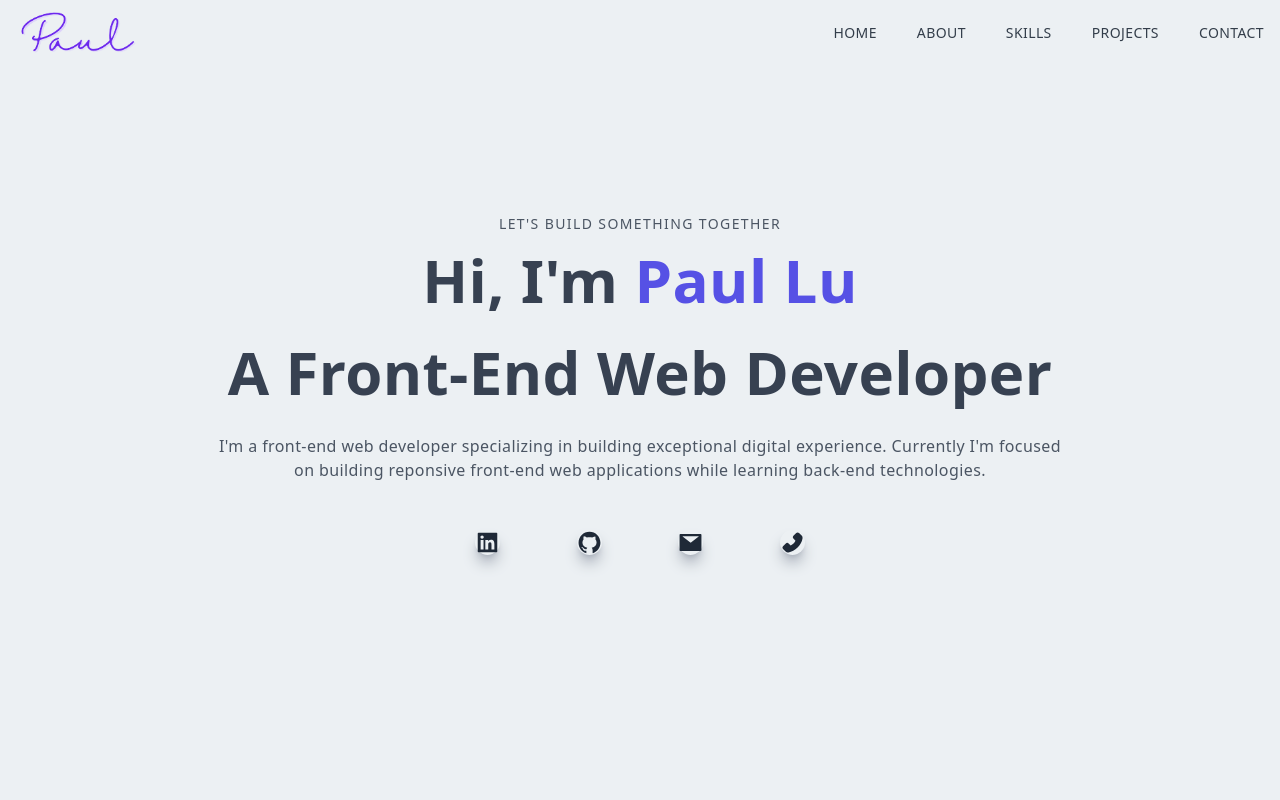
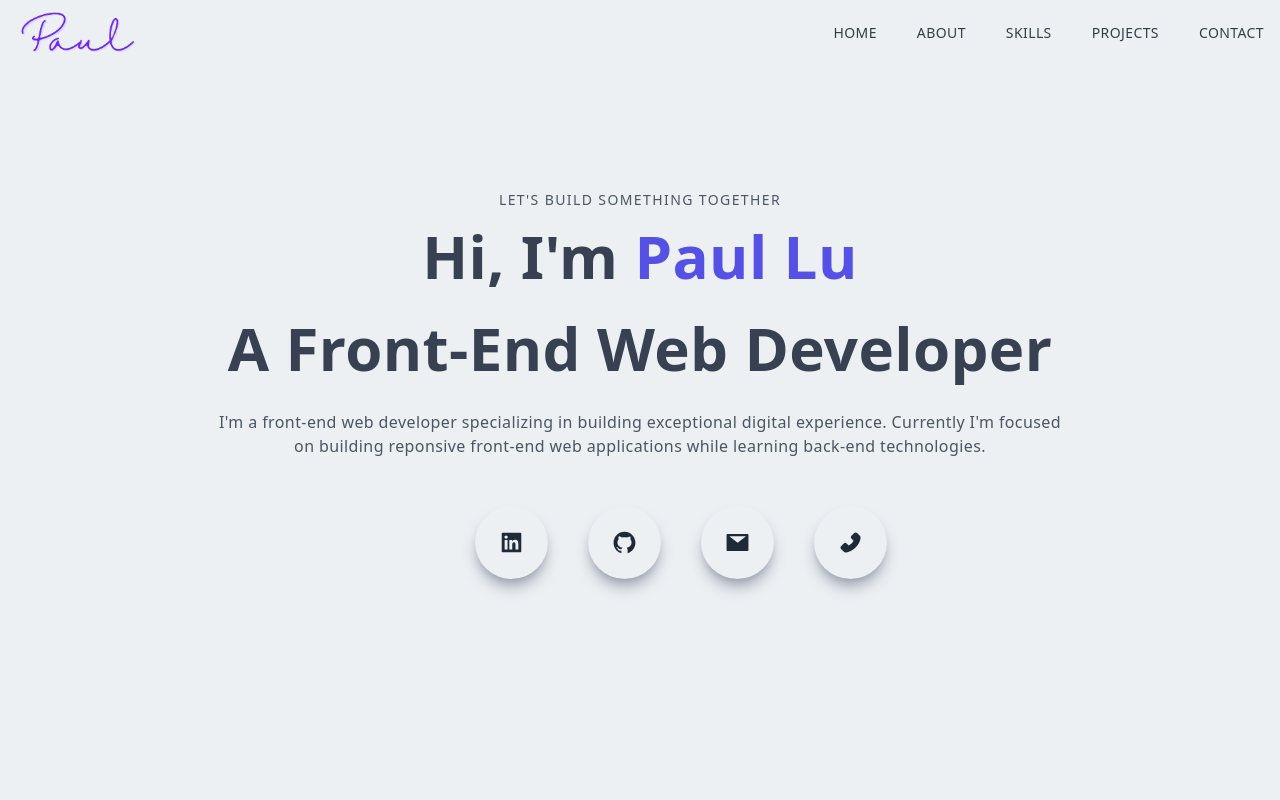
Before and after one commit to Paul-l-sining/Portfolio, a Next.js app: page / in a window 1280 px wide. Shown: the top 800 px of the page. Built offline with nearby package versions, Linux system fonts and the light colour scheme.

Commit message:
change icon sizes

```diff
--- a/components/Contact.jsx
+++ b/components/Contact.jsx
@@ -28,7 +28,7 @@ function Contact() {
             <p className="pb-40">Contact me and let&apos;s talk.</p>
             <p className="py-4 uppercase">Connect with me</p>
 
-            <ContactIcons size='5 md:p-6' extraFeatures='m-auto max-w-[420px] py-4 ' />
+            <ContactIcons size='p-5 md:p-6' extraFeatures='m-auto max-w-[420px] py-4 ' />
 
           </div>
           {/* Right */}
--- a/components/ContactIcons.jsx
+++ b/components/ContactIcons.jsx
@@ -26,14 +26,14 @@ function ContactIcons({ size, extraFeatures }) {
         rel="noreferrer"
       >
         <div
-          className={`rounded-full shadow-lg shadow-gray-400 p-${size} cursor-pointer hover:scale-105 duration-100`}
+          className={`rounded-full shadow-lg shadow-gray-400 ${size} cursor-pointer hover:scale-105 duration-100`}
         >
           <AiFillLinkedin size="25px" />
         </div>
       </a>
       <a href="https://github.com/Paul-l-sining" target="_blank" rel="noreferrer">
         <div
-          className={`rounded-full shadow-lg shadow-gray-400 p-${size} cursor-pointer hover:scale-105 duration-100`}
+          className={`rounded-full shadow-lg shadow-gray-400 ${size} cursor-pointer hover:scale-105 duration-100`}
         >
           <AiFillGithub size="25px" />
         </div>
@@ -46,7 +46,7 @@ function ContactIcons({ size, extraFeatures }) {
         }}
       >
         <div
-          className={`rounded-full shadow-lg shadow-gray-400 p-${size} cursor-pointer hover:scale-105 duration-100`}
+          className={`rounded-full shadow-lg shadow-gray-400 ${size} cursor-pointer hover:scale-105 duration-100`}
           onClick={() => {
             NotificationManager.success(
               "Copied email to the clipboard",
@@ -65,7 +65,7 @@ function ContactIcons({ size, extraFeatures }) {
         }}
       >
         <div
-          className={`rounded-full shadow-lg shadow-gray-400 p-${size} cursor-pointer hover:scale-105 duration-100`}
+          className={`rounded-full shadow-lg shadow-gray-400 ${size} cursor-pointer hover:scale-105 duration-100`}
           onClick={() => {
             NotificationManager.success(
               "Copied phone to the clipboard",
--- a/components/Home.jsx
+++ b/components/Home.jsx
@@ -21,7 +21,7 @@ function Home() {
             front-end web applications while learning back-end technologies.
           </p>
 
-          <ContactIcons size='5' extraFeatures='max-w-[330px] m-auto md:space-x-10 py-4'/>
+          <ContactIcons size='p-5 md:p-6' extraFeatures='max-w-[330px] m-auto md:space-x-10 py-4'/>
         </div>
       </div>
     </div>
--- a/components/Navbar.jsx
+++ b/components/Navbar.jsx
@@ -174,7 +174,7 @@ const Navbar = () => {
             <p className="uppercase tracking-widest text-[#5651e5]">
               let&apos;s connect
             </p>
-            <ContactIcons size='5'/>
+            <ContactIcons size='p-5'/>
           </div>
         </div>
       </div>
```
